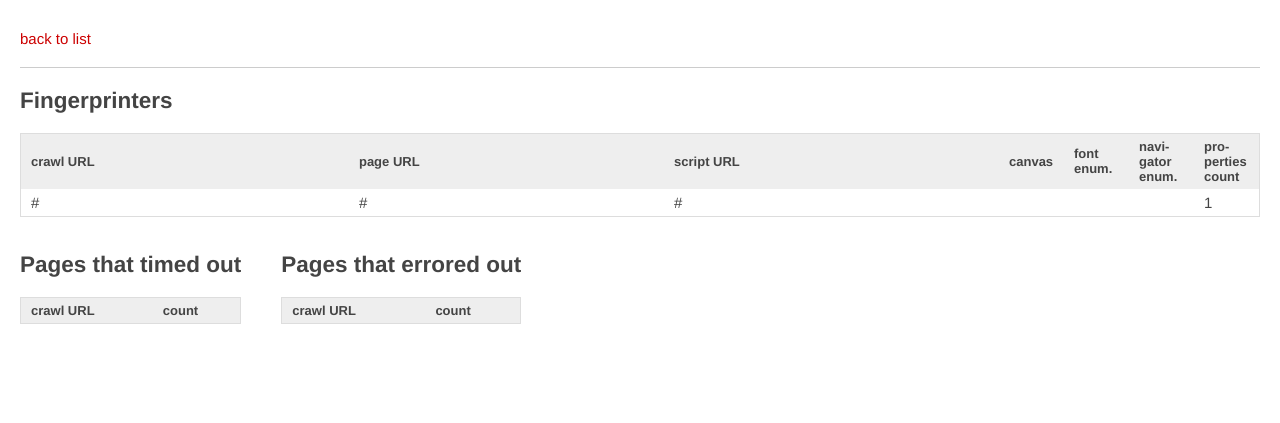
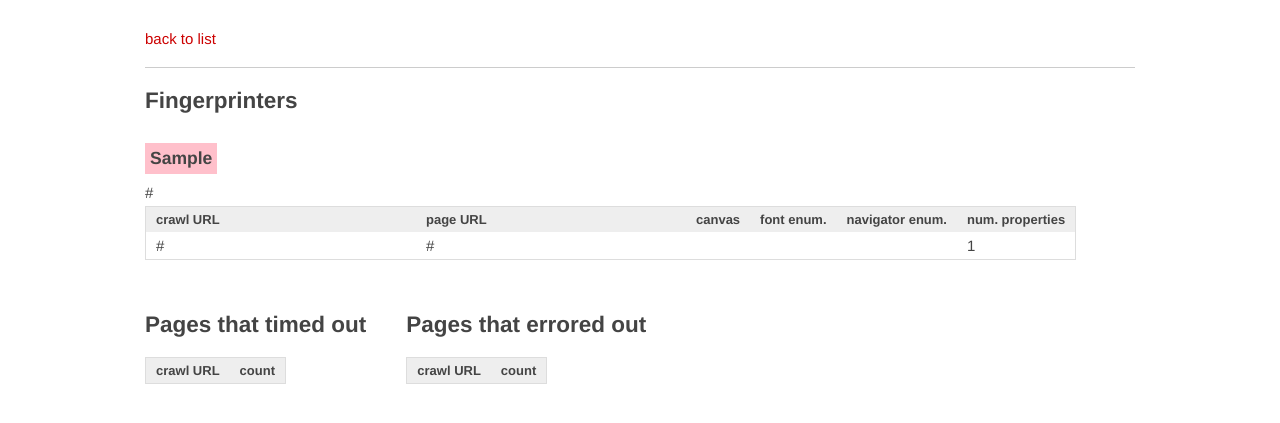
Before and after one commit to ghostwords/chameleon-crawler, a Flask app: template viewer/templates/results.html in a window 1280 px wide. Shown: the top 423 px of the page. Run offline with Flask 2, Linux system fonts and the light colour scheme; the template is opened without the code that fills it: most values are stand-ins (such as "Sample title", 1, 10 or a date in 2020); lists and menus that the app fills with data are empty.

Commit message:
Group fingerprinter report by script domain, URL.

```diff
--- a/viewer/static/index.css
+++ b/viewer/static/index.css
@@ -10,11 +10,19 @@ a:hover {
 body {
 	color: #444;
 	font: normal 15px 'Helvetica Neue', 'Helvetica', sans-serif;
-	margin: 30px 20px;
+	margin: 30px auto;
+	width: 990px;
 }
 
 h1 {
 	margin: 0 0 15px;
+}
+
+h3 {
+	background-color: pink;
+	display: inline-block;
+	margin: 10px 0;
+	padding: 5px;
 }
 
 hr {
@@ -27,7 +35,6 @@ hr {
 table {
 	border: 1px solid #ddd;
 	border-collapse: collapse;
-	width: 100%;
 }
 
 tbody tr:nth-child(odd) {
@@ -42,12 +49,20 @@ th {
 
 td {
 	padding: 5px 10px;
-	overflow: hidden;
-	text-overflow: ellipsis;
-	white-space: nowrap;
-	max-width: 300px;
 }
 
 .center {
 	text-align: center;
 }
+
+.script-url, .url {
+	overflow: hidden;
+	text-overflow: ellipsis;
+	white-space: nowrap;
+	max-width: 250px;
+}
+
+.script-url {
+	max-width: 900px;
+	padding-bottom: 5px;
+}
--- a/viewer/templates/_fingerprinters.html
+++ b/viewer/templates/_fingerprinters.html
@@ -1,20 +1,29 @@
 <h2>Fingerprinters</h2>
+{% for script_domain, domain_data in fingerprinters|dictsort %}
+	<h3>{{ script_domain }}</h3>
+	<br>
+	{% for script_url, script_data in domain_data|dictsort %}
+		<div class="script-url" title="{{ script_url }}">
+			{{ script_url|replace(script_domain, '<b>'|safe + script_domain + '</b>'|safe, 1) }}
+		</div>
 		<table>
 			<tr>
-		<th>crawl URL</th>
-		<th>page URL</th>
-		<th>script URL</th>
-		<th width=45>can&shy;vas</th>
-		<th width=45>font enum.</th>
-		<th width=45>navi&shy;gator enum.</th>
-		<th width=45>pro&shy;per&shy;ties count</th>
+				<th width=250>crawl URL</th>
+				<th width=250>page URL</th>
+				<th>can&shy;vas</th>
+				<th>font enum.</th>
+				<th>navi&shy;gator enum.</th>
+				<th>num. pro&shy;per&shy;ties</th>
 			</tr>
-	{% for fp in fingerprinters %}
+			{% for fp in script_data %}
 				<tr>
-			<td title="{{ fp.crawl_url }}">{{ fp.crawl_url }}</td>
-			<td title="{{ fp.page_url }}">{{ fp.page_url if fp.page_url != fp.crawl_url else '-' }}</td>
-			<td title="{{ fp.script_url }}">
-				{{ fp.script_url|replace(fp.script_domain, '<b>'|safe + fp.script_domain + '</b>'|safe, 1) }}
+					<td>
+						<div class="url" title="{{ fp.crawl_url }}">{{ fp.crawl_url }}</div>
+					</td>
+					<td>
+						<div class="url" title="{{ fp.page_url }}">
+							{{ fp.page_url if fp.page_url != fp.crawl_url else '-' }}
+						</div>
 					</td>
 					<td title="canvas fingerprinting" class="center">{{ "●" if fp.canvas }}</td>
 					<td title="font enumeration" class="center">{{ "●" if fp.font_enum }}</td>
@@ -23,3 +32,6 @@
 				</tr>
 			{% endfor %}
 		</table>
+		<br>
+	{% endfor %}
+{% endfor %}
```
Also changed, not shown: viewer/app.py (+20 -3 lines). Lines whose indentation alone changed are shown as unchanged.
